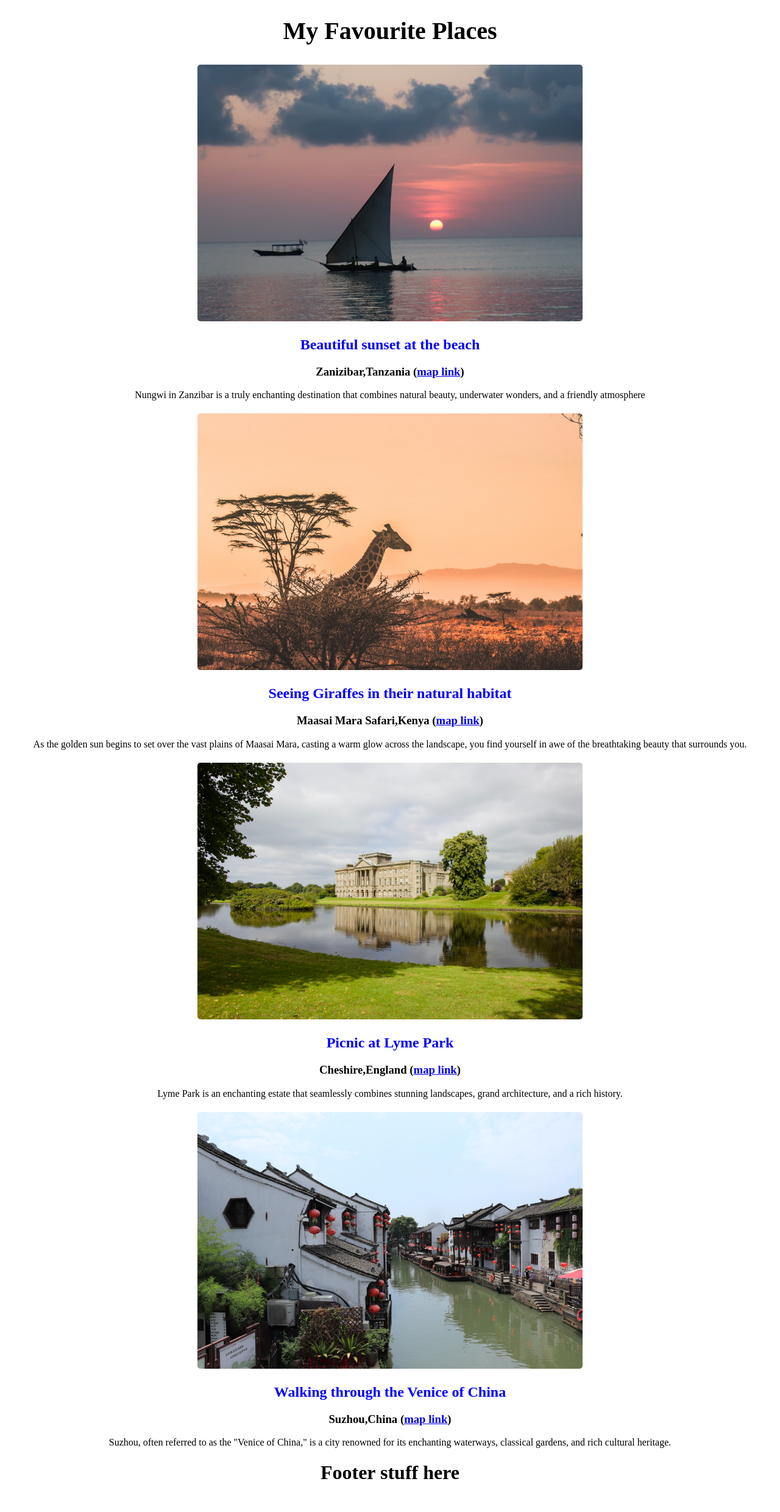
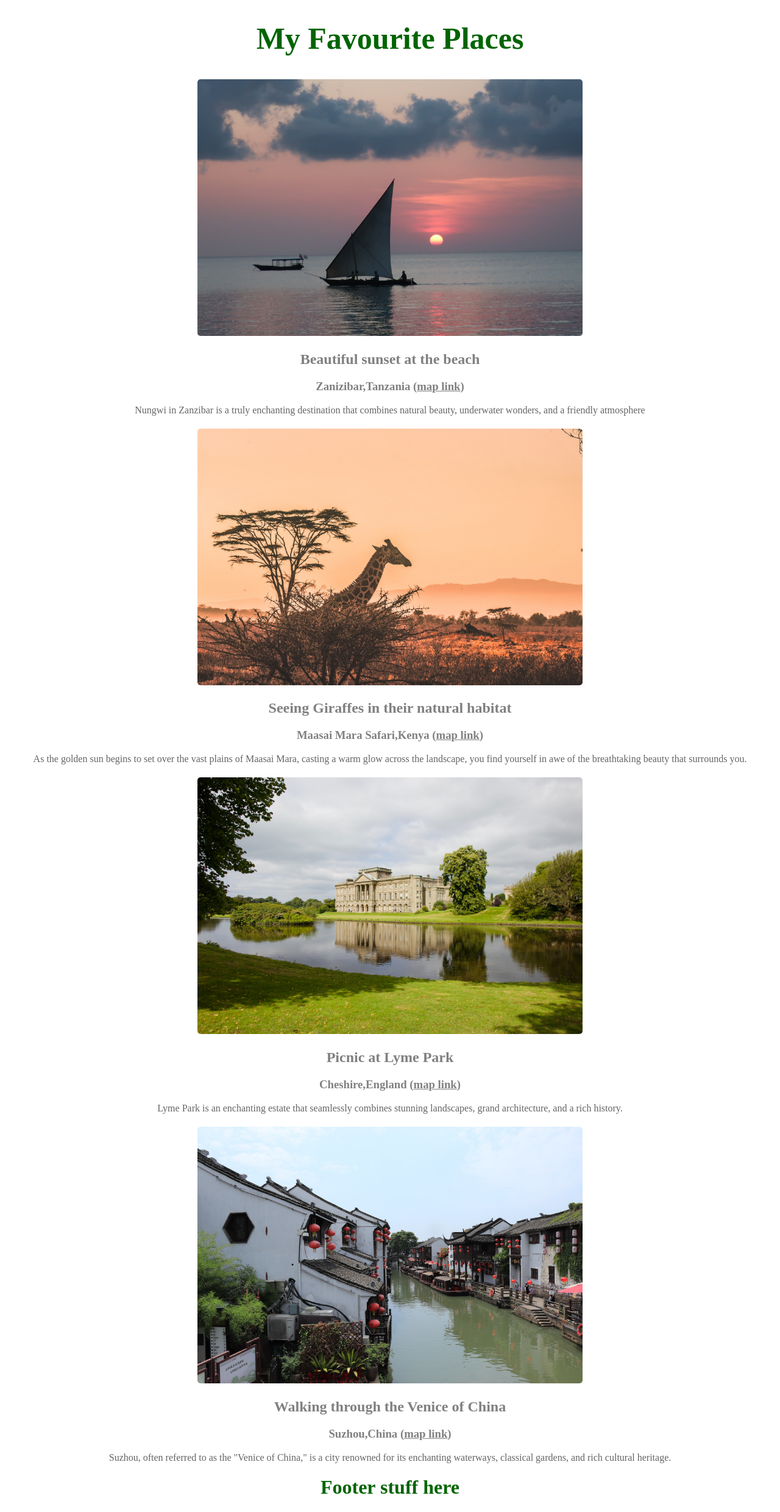
Before and after one commit to cynthiacodes/favourite-places-react, a React (Create React App) app: page / in a window 1280 px wide. Shown: the whole page at 61% size. Before the commit the page ends 2455 px from the top, so only its background shows below. Built offline with nearby package versions, Linux system fonts and the light colour scheme; the HTML template or start-up script is replaced by a standard one.

Commit message:
added styling for google link and changed font colour

```diff
--- a/src/components/App.css
+++ b/src/components/App.css
@@ -1,13 +1,14 @@
 .header-title{
     text-align: center;
-    font-size: 40px;
+    font-size: 50px;
+    color:darkgreen;
 
 }
 
 
 
 .entry-title{
-    color:blue;
+    color:grey;
     text-align: center;
 }
 
@@ -22,15 +23,21 @@
 
 .entry-location{
     text-align: center;
+    color: grey;
 
+}
+
+.google-link{
+    color:gray;
 }
 
 .entry-text{
     text-align: center;
+    color: rgb(101, 100, 100);
 
 }
 
 .page-footer{
-  color: black;
+  color: darkgreen;
   text-align: center;
 }
--- a/src/components/PlaceEntry.tsx
+++ b/src/components/PlaceEntry.tsx
@@ -16,7 +16,7 @@ interface PlaceEntryProps {
         <img className= 'entry-image' src = {imageURL}  alt = {imageText} />
         <h2 className = 'entry-title'>{title}</h2>
         <h3 className='entry-location'>
-        {placeName},{countryName} (<a href={mapURL}>map link</a>)
+        {placeName},{countryName} (<a className = 'google-link' href={mapURL}>map link</a>)
         </h3>
         <p className='entry-text'>
         {text}
```
